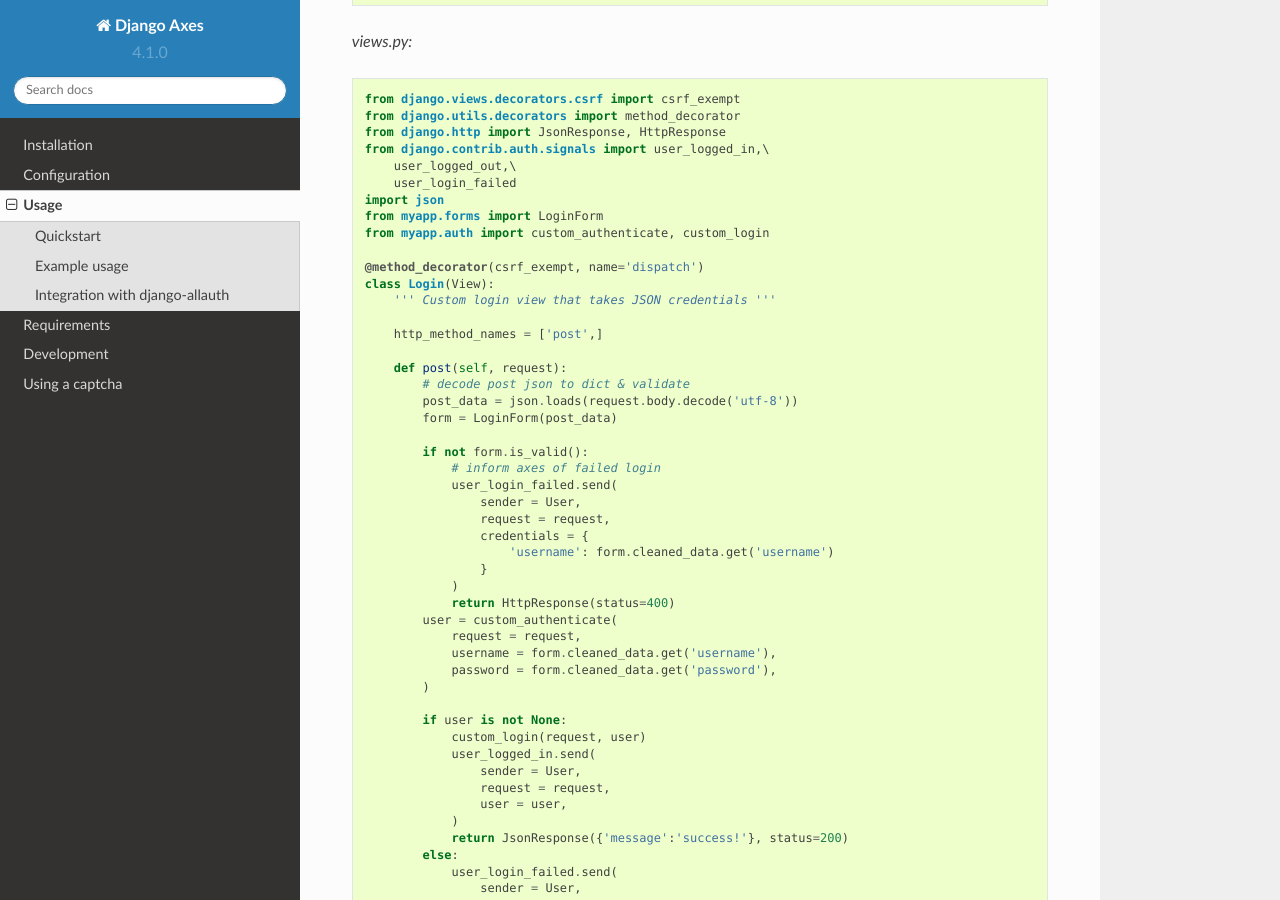
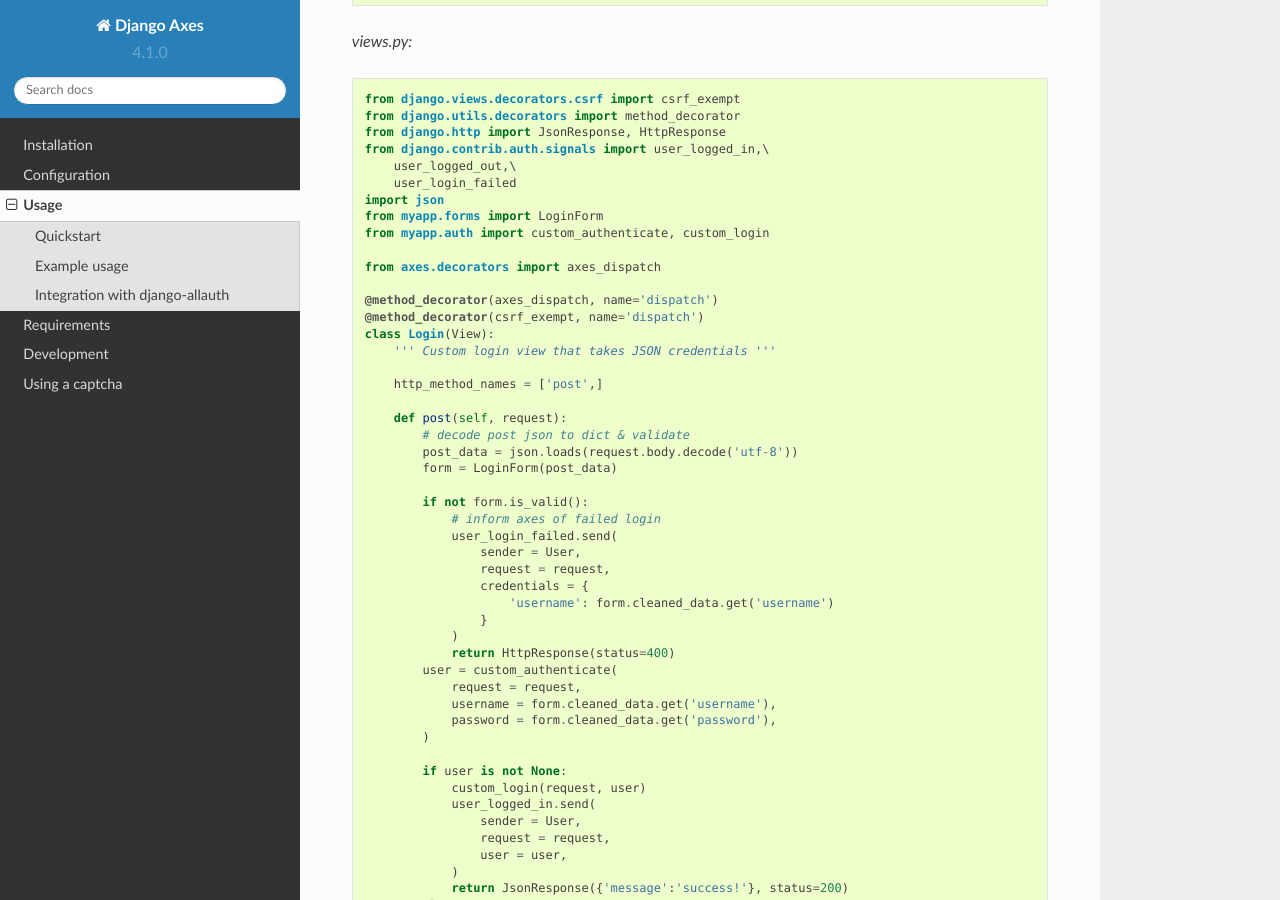
Before and after one commit to jazzband/django-axes, a Sphinx documentation site: the page built from docs/usage.rst, in a window 1280 px wide and 900 px high, scrolled down 1283 px. Built offline with Sphinx 7.4.7 and the Read the Docs theme 2.0.0, drawn with Linux system fonts in a browser that asks for light colours.

Commit message:
Update usage.rst
Without `axes_dispatch` decorator, it doesn't lock users.

```diff
--- a/docs/usage.rst
+++ b/docs/usage.rst
@@ -68,6 +68,9 @@
     from myapp.forms import LoginForm
     from myapp.auth import custom_authenticate, custom_login
 
+    from axes.decorators import axes_dispatch
+
+    @method_decorator(axes_dispatch, name='dispatch')
     @method_decorator(csrf_exempt, name='dispatch')
     class Login(View):
         ''' Custom login view that takes JSON credentials '''
```
